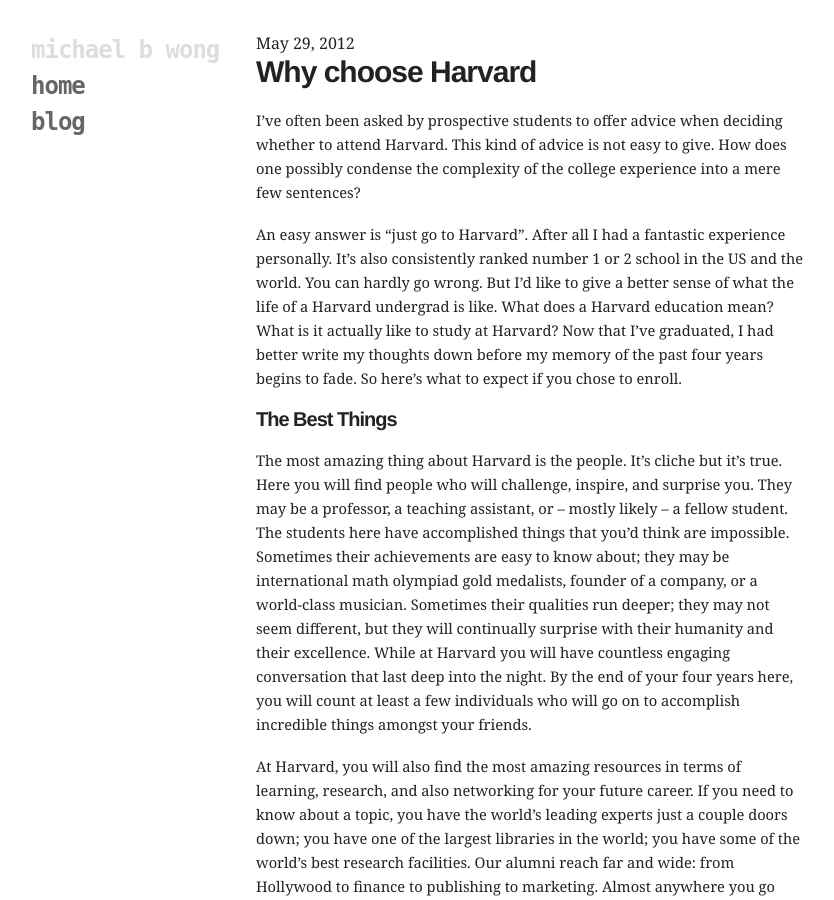
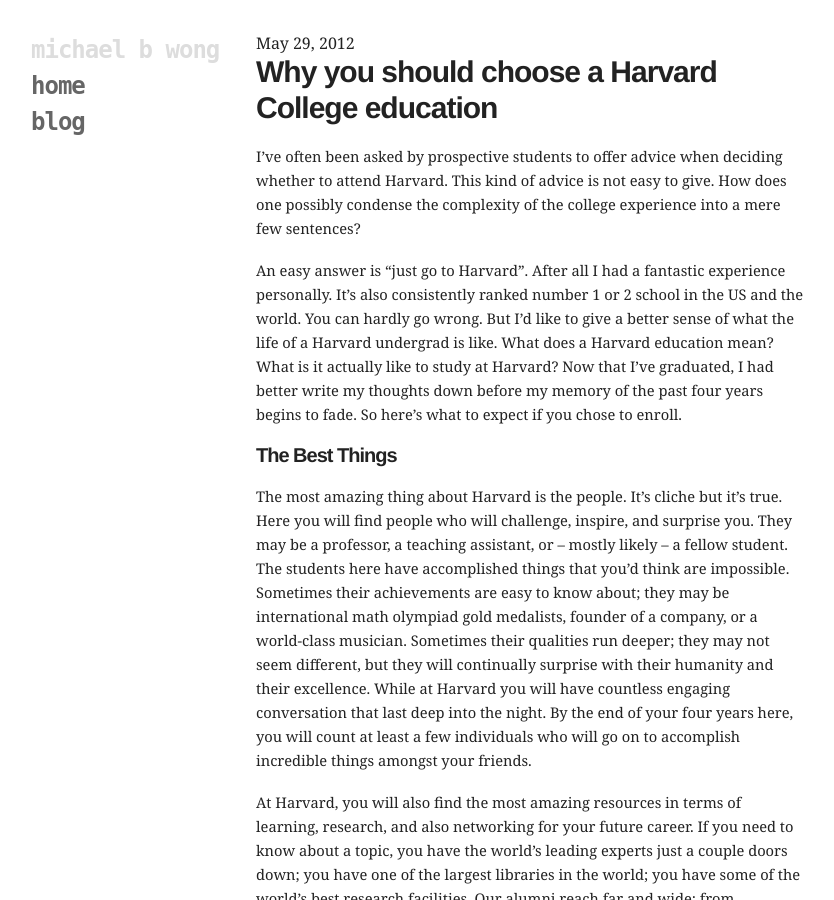
Before and after one commit to mbwong/mbwong.github.com, a Jekyll site: the page built from _posts/2012-05-29-why-harvard.md, in a window 1280 px wide and 900 px high. Shown: the whole window, without its empty margins (94-928 px from the left). Built offline with Jekyll 4.4.1, drawn with Linux system fonts in a browser that asks for light colours.

Commit message:
Update _posts/2012-05-29-why-harvard.md

```diff
--- a/_posts/2012-05-29-why-harvard.md
+++ b/_posts/2012-05-29-why-harvard.md
@@ -1,10 +1,10 @@
 ---
 tags: school
-title: Why choose Harvard
+title: Why you should choose a Harvard College education
 layout: post
 ---
 
-# Why choose Harvard
+# Why you should choose a Harvard College education
 
 I've often been asked by prospective students to offer advice when deciding whether to attend Harvard. This kind of advice is not easy to give. How does one possibly condense the complexity of the college experience into a mere few sentences?
 
```
